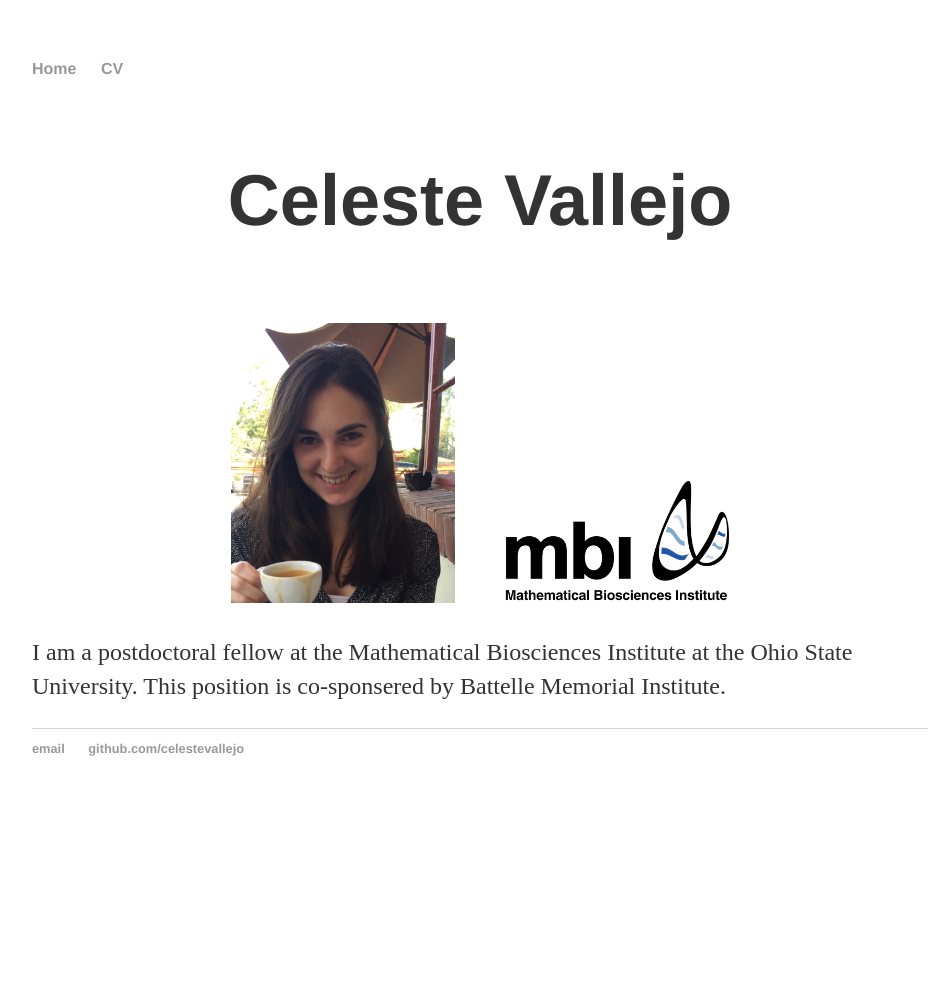
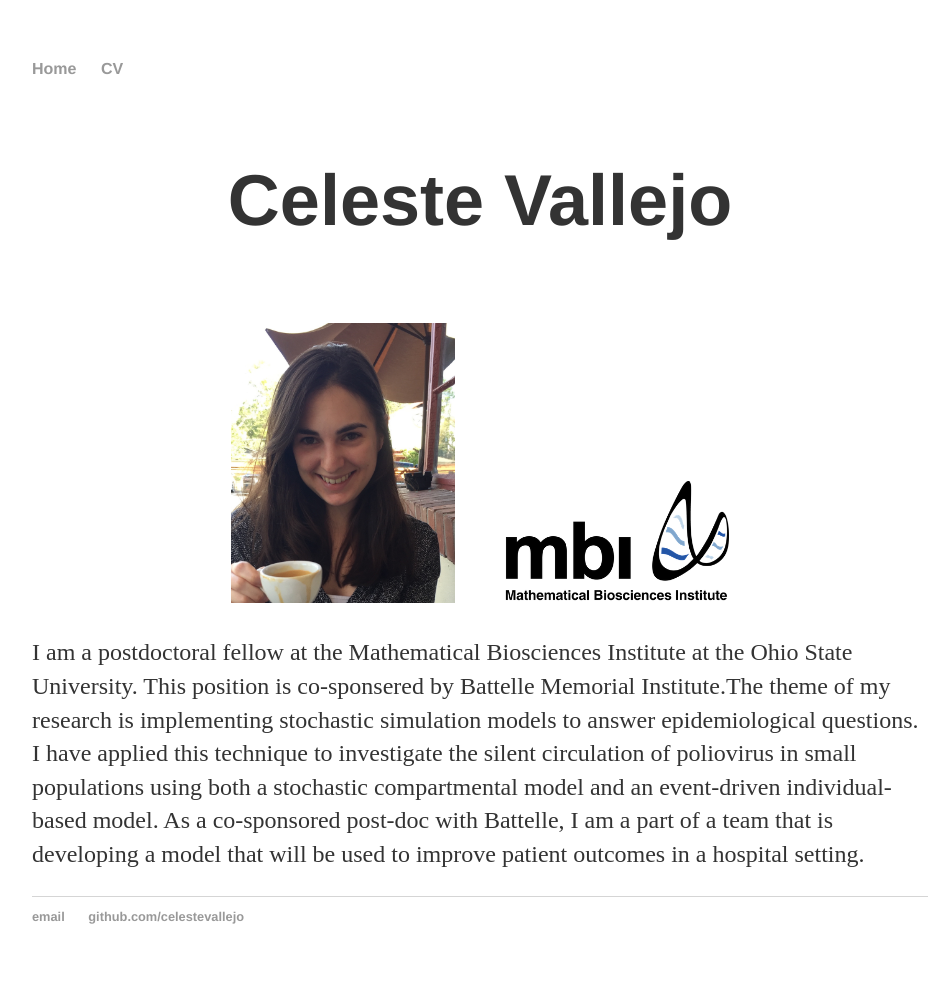
Before and after one commit to celestevallejo/celestevallejo.github.io, a Jekyll site: the page built from index.html, in a window 1280 px wide. Shown: the whole page, without its empty margins (160-1108 px from the left). Built offline with Jekyll 4.4.1, drawn with Linux system fonts in a browser that asks for light colours; before the commit the page ends 900 px from its top, so only the background shows below that.

Commit message:
fixing syntax typo

```diff
--- a/index.html
+++ b/index.html
@@ -6,5 +6,5 @@
 <h1><p style="text-align:center">Celeste Vallejo</p></h1>
 <p style="text-align:center;">
 <img src="images/cvallejo.jpg" alt="Celeste Vallejo image not shown" class="inline" width="25%" height="25%" style="PADDING-RIGHT: 50px"/><img src="images/Mathematical_Biosciences_Institute_Logo.png" alt="MBI logo not shown" class="inline" width="25%" height="25%" />	</p>
-<p>I am a postdoctoral fellow at the Mathematical Biosciences Institute at the Ohio State University. This position is co-sponsered by Battelle Memorial Institute.<The theme of my research is implementing stochastic simulation models to answer epidemiological questions. I have applied this technique to investigate the silent circulation of poliovirus in small populations using both a stochastic compartmental model and an event-driven individual-based model. As a co-sponsored post-doc with Battelle, I am a part of a team that is developing a model that will be used to improve patient outcomes in a hospital setting./p>
+<p>I am a postdoctoral fellow at the Mathematical Biosciences Institute at the Ohio State University. This position is co-sponsered by Battelle Memorial Institute.The theme of my research is implementing stochastic simulation models to answer epidemiological questions. I have applied this technique to investigate the silent circulation of poliovirus in small populations using both a stochastic compartmental model and an event-driven individual-based model. As a co-sponsored post-doc with Battelle, I am a part of a team that is developing a model that will be used to improve patient outcomes in a hospital setting.</p>
 </div><!-- /.blurb -->
```
